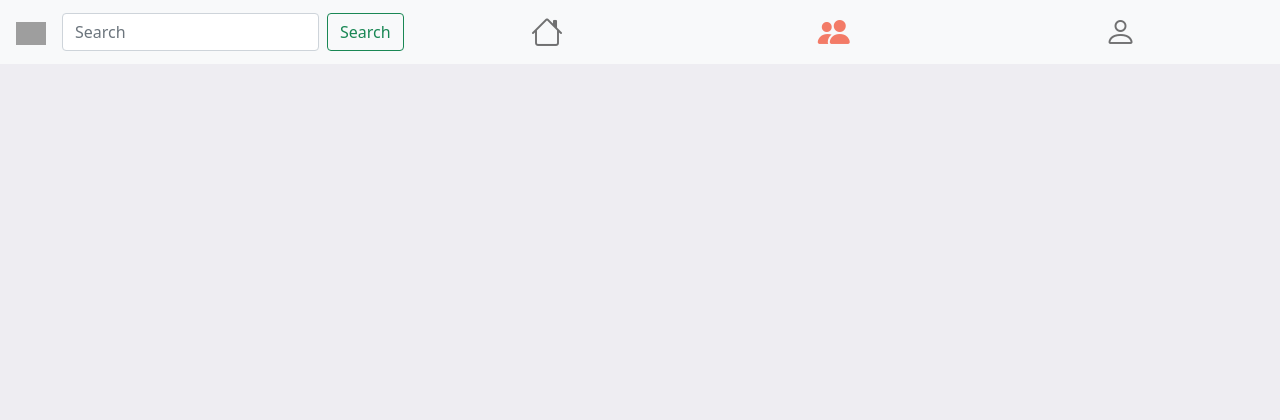
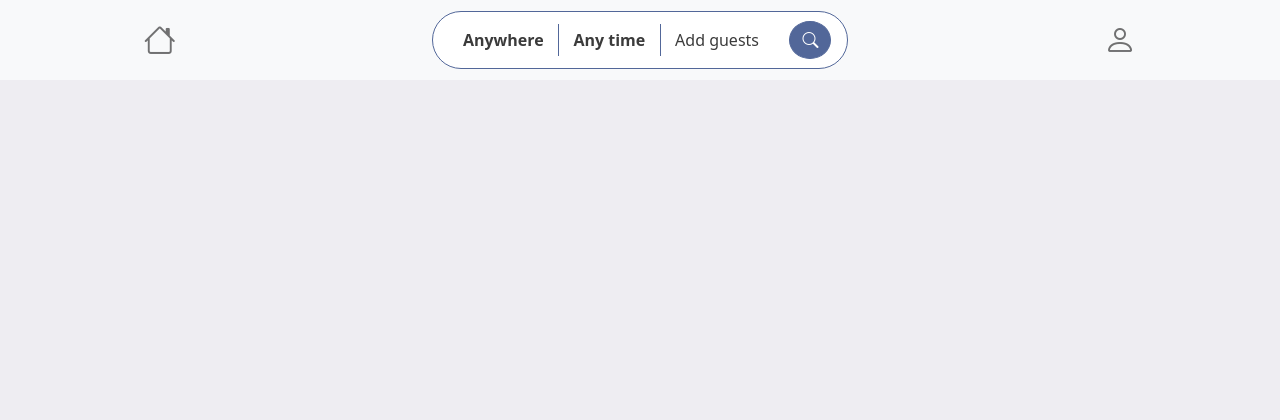
Before and after one commit to cipst/EasyChef, a PHP site: page /friends.php in a window 1280 px wide. Shown: the top 420 px of the page. Run offline with PHP 8.4, Linux system fonts and the light colour scheme; grey boxes are pictures that could not be loaded.

Commit message:
New navbar - AIRBNB LIKE

```diff
--- a/progetto/utils/nav_bar.php
+++ b/progetto/utils/nav_bar.php
@@ -1,47 +1,56 @@
 <?php
-// require_once("error.php");
 
-function nav_bar(string $activeTab = "home")
+/**
+ * Navigation bar
+ * @param string $activeTab can be "home" | "friends" | "profile"
+ * @return void
+ */
+function nav_bar(string $activeTab = "home" | "friends" | "profile")
 {
-    // if ($activeTab != "home" && $activeTab != "friends" && $activeTab != "profile") {
-    //     // display_error("An error occurred while creating the navigation bar");
-    //     return;
-    // }
+    if (isset($_SESSION["admin"]))
+        $isAdmin = $_SESSION["admin"];
 ?>
 
-    <nav class="navbar navbar-expand-lg navbar-light bg-light p-0 px-3">
-        <a class="navbar-brand" href="index.php">
-            <img src="images/smile.ico" alt="Icon" width="30">
-        </a>
+<nav class="navbar  navbar-light bg-light p-0 px-3 justify-content-center align-items-center py-2">
+    <!-- <button class="navbar-toggler me-2" type="button" data-bs-toggle="collapse" data-bs-target="#navbarSupportedContent"
+        aria-controls="navbarSupportedContent" aria-expanded="false" aria-label="Toggle navigation">
+        <span class="navbar-toggler-icon"></span>
+    </button>
+
     <form class="d-flex" role="search">
         <input class="form-control me-2" type="search" placeholder="Search" aria-label="Search">
         <button class="btn btn-outline-success" type="submit">Search</button>
-        </form>
+    </form> -->
 
-        <button class="navbar-toggler" type="button" data-toggle="collapse" data-target="#navbarSupportedContent" aria-controls="navbarSupportedContent" aria-expanded="false" aria-label="Toggle navigation">
-            <span class="navbar-toggler-icon"></span>
-        </button>
-
-        <div class="collapse navbar-collapse" id="navbarSupportedContent">
-            <ul class="navbar-nav w-100 mx-auto d-flex justify-content-around">
+    <!-- <div class="collapse navbar-collapse" id="navbarSupportedContent"> -->
+    <ul class="nav navbar-nav w-100 mx-auto d-flex justify-content-around align-items-center flex-row">
         <li class="nav-item">
             <a class="nav-link <?= $activeTab == "home" ? "active" : "" ?>" href="home.php">
-                        <i class="bi <?= $activeTab == "home" ? "bi-house-fill" : "bi-house" ?>" style="font-size: 2rem;"></i>
+                <i class="bi <?= $activeTab == "home" ? "bi-house-fill" : "bi-house" ?>"></i>
             </a>
         </li>
         <li class="nav-item">
-                    <a class="nav-link <?= $activeTab == "friends" ? "active" : "" ?>" href="friends.php">
-                        <i class="bi <?= $activeTab == "friends" ? "bi-people-fill" : "bi-people" ?>" style="font-size: 2rem;"></i>
-                    </a>
+            <div id="home-search"
+                class="ps-3 pe-3 mx-auto d-flex flex-row justify-content-center align-items-center border border-secondary rounded-pill">
+                <button class="fw-bolder">Anywhere</button>
+                <div class="vr"></div>
+                <button class="fw-bolder">Any time</button>
+                <div class="vr"></div>
+                <button class="">Add guests</button>
+                <button class="btn btn-secondary rounded-circle ms-3" type="submit">
+                    <i class="bi bi-search"></i>
+                </button>
+            </div>
         </li>
         <li class="nav-item">
             <a class="nav-link <?= $activeTab == "profile" ? "active" : "" ?>" href="profile.php">
-                        <i class="bi <?= $activeTab == "profile" ? "bi-person-fill" : "bi-person" ?>" style="font-size: 2rem;"></i>
+                <i class="bi <?= $activeTab == "profile" ? "bi-person-fill" : "bi-person" ?>"></i>
             </a>
         </li>
     </ul>
-        </div>
+    <!-- </div> -->
 </nav>
+
 <?php
 }
 ?>
```
Lines whose indentation alone changed are shown as unchanged.
